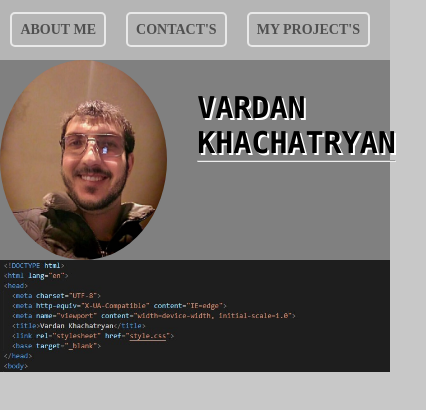
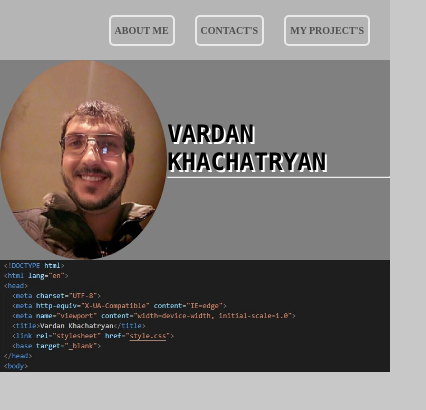
Before and after one commit to gazanik87/portfolio, a plain HTML site: page index.html in a window 390 px wide. Shown: the whole page, 426 px wide, since content can reach past the window. Drawn offline with Linux system fonts and the light colour scheme.

Commit message:
some changes

```diff
--- a/style.scss
+++ b/style.scss
@@ -26,7 +26,7 @@ header{
       list-style: none;
       a{
         cursor: pointer;
-        padding: 8px;
+        padding: 8px 4px;
         text-decoration: none;
         font-weight: bold;
         color: black;
@@ -47,6 +47,7 @@ section{
   top: 60px;;
   width: 100%;
   display: flex;
+  justify-content: space-between;
   cursor: default;
   img{
     height: 200px;
@@ -54,7 +55,7 @@ section{
   }
   background-color: grey;
   h1{
-    padding: 60px;
+    padding: 60px 0;
     display: block;
     font-size: 72px;
     font-weight: bold;
@@ -118,7 +119,7 @@ section{
 #fon{
   position: absolute;
   top: 260px;
-  width: 100vw;
+  width: 100%;
 
   img{
     width: 100%;
@@ -166,7 +167,7 @@ section{
       margin: auto;
     }
     text-shadow: 2px 2px white;
-    width: 95vw;
+    width: 95%;
     color: rgb(78, 78, 78);
   }
 }
@@ -174,11 +175,12 @@ section{
 
 @media(max-width:742px){
   header{
+    width: 100% !important;
     ul{
       right: 10px;
      li{
            a{
-            font-size: 14px;
+            font-size: 10px;
            }
      }
     }
@@ -186,8 +188,8 @@ section{
   #info{
 
     h1{
-      font-size: 30px;
-      padding: 30px;
+      font-size: 24px;
+
     }
   }
 
```
Also changed, not shown: style.css, 1 other file.
